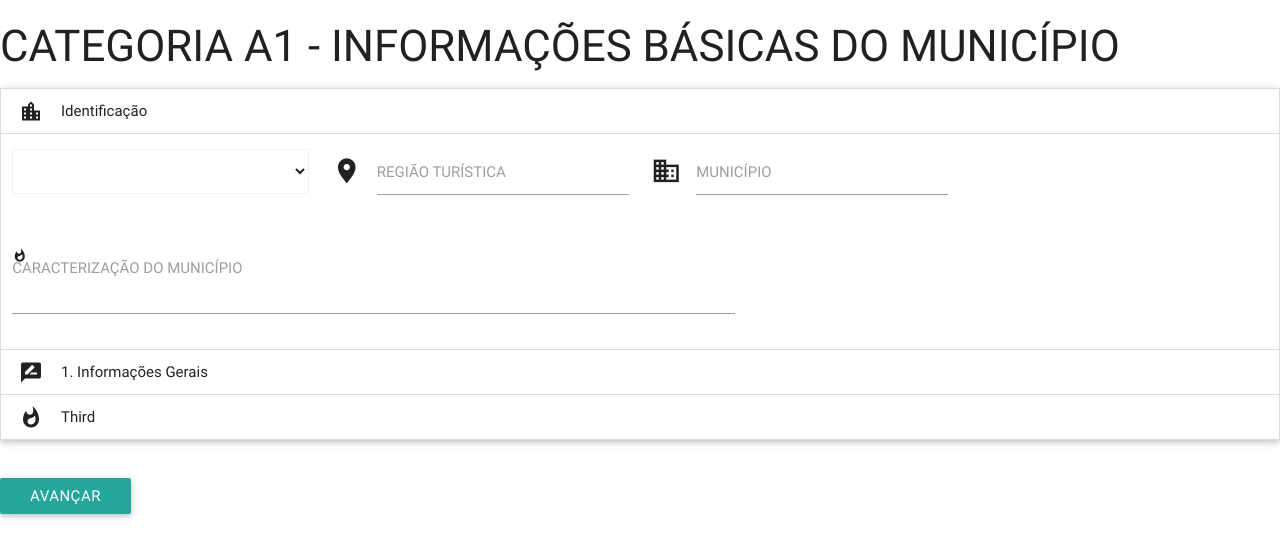
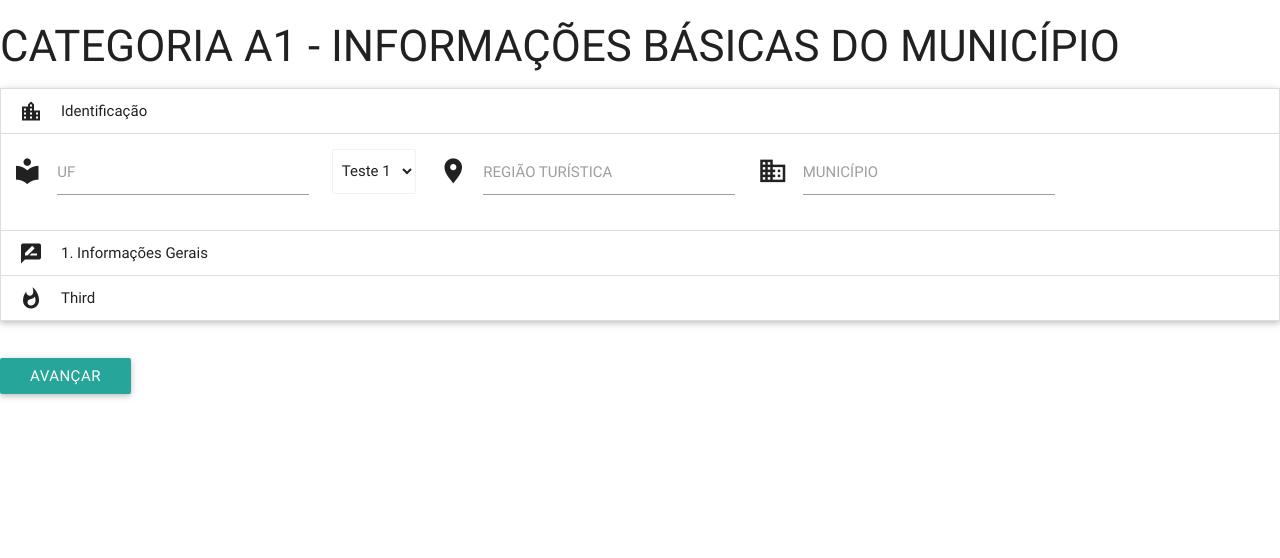
Before and after one commit to chameoandre/projeto-invitur-ifsc, a PHP site: page /materialize-for-invitur-A1.php in a window 1280 px wide, after a click on "Identificação". Shown: the top 558 px of the page. Run offline with PHP 8.4, Linux system fonts and the light colour scheme; data that the repository does not hold is empty.

Commit message:
Revert "Alterações no layout - 1"
This reverts commit a310d10a5ffe9f5eb7a225cd29f20d73a0c392e3.

```diff
--- a/testes/testesAndre/index.php
+++ b/testes/testesAndre/index.php
@@ -6,7 +6,7 @@
         $nomeUf = $elemento['nomeUf'];
         echo "$nomeUf";
     }
-    //echo mysql_error();
+    echo mysql_error();
 ?>
 
 <!DOCTYPE html>
@@ -41,7 +41,7 @@
         <br><br>
         <h1 class="header center teal-text text-lighten-2">Projeto Invitur - Ifsc Garopaba</h1>
         <div class="row center">
-          <h5 class="header col s12 light">Plataforma responsiva para realização do Inventariado Turístico da região de Garopaba</h5>
+          <h5 class="header col s12 light">Plataforma responsíva para realização do Inventariado Turístico da região de Garopaba</h5>
         </div>
         <div class="row center">
             <a href="materialize-for-invitur-A1.php" id="download-button" class="btn-large waves-effect waves-light teal lighten-1">A1 - Municípios</a>
--- a/testes/testesAndre/js-acoes/init.js
+++ b/testes/testesAndre/js-acoes/init.js
@@ -12,5 +12,4 @@ $(document).ready(function () {
     });
     $('.button-collapse').sideNav();
     $('.parallax').parallax();
-    $('select').material_select();
 });
--- a/testes/testesAndre/materialize-for-invitur-A1.php
+++ b/testes/testesAndre/materialize-for-invitur-A1.php
@@ -1,7 +1,5 @@
 <?php
     include './banco-estruturado/conecta.php';
-    $sqlListaUf = "select * from uf";
-    $resultadoUf = mysql_query($sqlListaUf, $conexao);
 ?>
 <!DOCTYPE html>
 <!--
@@ -29,19 +27,20 @@ and open the template in the editor.
                     <div class="collapsible-header"><i class="mdi-social-location-city"></i>Identificação</div>
                         <div class="collapsible-body">
                             <div class="row">
+                                <div class="input-field col s3">
+                                    <i class="mdi-maps-local-library prefix"></i>
+                                    <input value="" id="txtUf" type="text" class="validate">
+                                    <label class="active" for="uf">UF</label>
+                                </div>
 
-                                <!-- select dos estados -->
-                                <div class="input-field col s3">
-                                     <select class="browser-default" id="selUf" name="selUf">
-                                         <?php
-                                          while($elementoUf = mysql_fetch_array($resultadoUf)){
-                                              $siglaUf = $elementoUf['siglaUF'];
-                                              $idUf = $elementoUf['idUf'];
-                                              echo "<option value='$idUf'>$siglaUf</option>";
-                                          }
-                                         ?>
+                                <div class="input-field col s1">
+                                    <!--<label>Teste de select</label>-->
+                                     <select class="browser-default">
+                                        <option value="teste1">Teste 1</option>
+                                        <option value="teste2">Teste 2</option>
+                                        <option value="teste3">Teste 3</option>
+                                        <option value="teste4">Teste 4</option>
                                     </select>
-                                   <!-- <label>Selecione a UF</label>-->
                                 </div>
 
                                 <div class="input-field col s3">
@@ -52,23 +51,14 @@ and open the template in the editor.
 
                                 <div class="input-field col s3">
                                     <i class="mdi-communication-business prefix"></i>
-                                    <input value="" id="txtNomeMunicipio" type="text" class="validate">
-                                    <label class="active" for="txtNomeMunicipio">MUNICÍPIO</label>
+                                    <input value="" id="txtMunicipio" type="text" class="validate">
+                                    <label class="active" for="txtMunicipio">MUNICÍPIO</label>
                                 </div>
                             </div>
-
-
-                        <div class="row">
-                            <div class="input-field col s7">
-                                    <i class="mdi-social-whatshot"></i>
-                                    <input value="" id="txtCaracterizacaoMun" type="text" class="validate">
-                                    <label class="active" for="txtCaracterizacaoMun">CARACTERIZAÇÃO DO MUNICÍPIO</label>
-                                </div>
-                        </div>
                         </div>
                 </li>
                 <li>
-                    <!-- Segunda Seção -------------------------------------------------- -->
+                    <!-- Segunda Seção ---------------------- -->
                     <div class="collapsible-header"><i class="mdi-maps-rate-review"></i>1. Informações Gerais</div>
                         <!-- Início do corpo contraído-->
                     <div class="collapsible-body">
@@ -91,9 +81,6 @@ and open the template in the editor.
                                     <input value="" id="txtCep" type="text" class="validate">
                                     <label class="active" for="txtCep">CEP</label>
                                 </div>
-                        </div>
-
-                        <div class="row-fluid">
 
                         </div>
                     </div>
```
Also changed, not shown: 1 other file.
